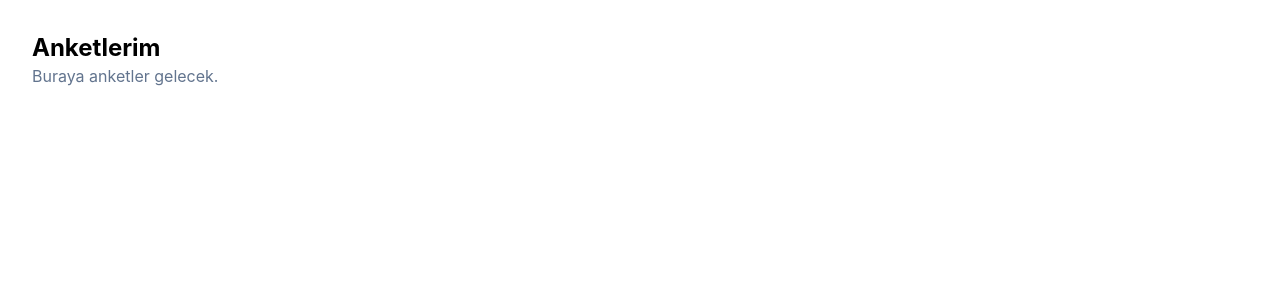
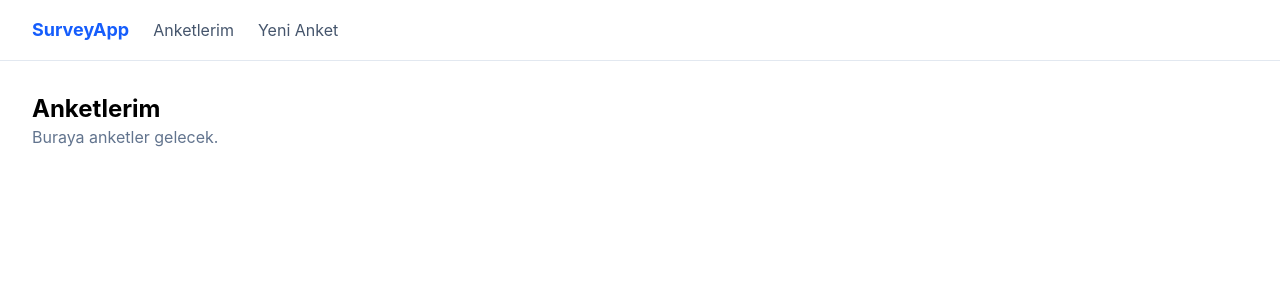
Before and after one commit to kaankygn/survey-app, a React (Vite) app: page / in a window 1280 px wide. Shown: the top 300 px of the page. Built offline with nearby package versions, Linux system fonts and the light colour scheme.

Commit message:
Navbar eklendi, sayfalar arası geçiş kuruldu

```diff
--- /dev/null
+++ b/src/components/Navbar.jsx
@@ -0,0 +1,13 @@
+import { Link } from 'react-router-dom'
+
+function Navbar() {
+  return (
+    <nav className="bg-white border-b border-slate-200 px-8 py-4 flex items-center gap-6">
+      <Link to="/" className="font-bold text-blue-600 text-lg">SurveyApp</Link>
+      <Link to="/" className="text-slate-600">Anketlerim</Link>
+      <Link to="/create" className="text-slate-600">Yeni Anket</Link>
+    </nav>
+  )
+}
+
+export default Navbar
--- a/src/pages/Builder.jsx
+++ b/src/pages/Builder.jsx
@@ -1,7 +1,12 @@
+import Navbar from "../components/Navbar"
+
 function Builder() {
     return(
-    <div className="p-8">
-      <h1 className="text-2xl font-bold">Oluştur</h1>
+    <div>
+        <Navbar/>
+        <div className="p-8">
+        <h1 className="text-2xl font-bold">Oluştur</h1>
+        </div>
     </div>
     )
 }
--- a/src/pages/Dashboard.jsx
+++ b/src/pages/Dashboard.jsx
@@ -1,8 +1,13 @@
+import Navbar from '../components/Navbar'
+
 function Dashboard() {
   return (
-    <div className="p-8">
-      <h1 className="text-2xl font-bold">Anketlerim</h1>
-      <p className="text-slate-500">Buraya anketler gelecek.</p>
+    <div>
+        <Navbar />
+        <div className="p-8">
+            <h1 className="text-2xl font-bold">Anketlerim</h1>
+            <p className="text-slate-500">Buraya anketler gelecek.</p>
+        </div>
     </div>
   )
 }
--- a/src/pages/Results.jsx
+++ b/src/pages/Results.jsx
@@ -1,8 +1,13 @@
+import Navbar from '../components/Navbar'
+
 function Results() {
     return(
-    <div className="p-8">
-      <h1 className="text-2xl font-bold">Sonuçlar</h1>
-    </div>
+        <div>
+            <Navbar/>
+            <div className="p-8">
+                <h1 className="text-2xl font-bold">Sonuçlar</h1>
+            </div>
+        </div>
     )
 }
 export default Results
```
